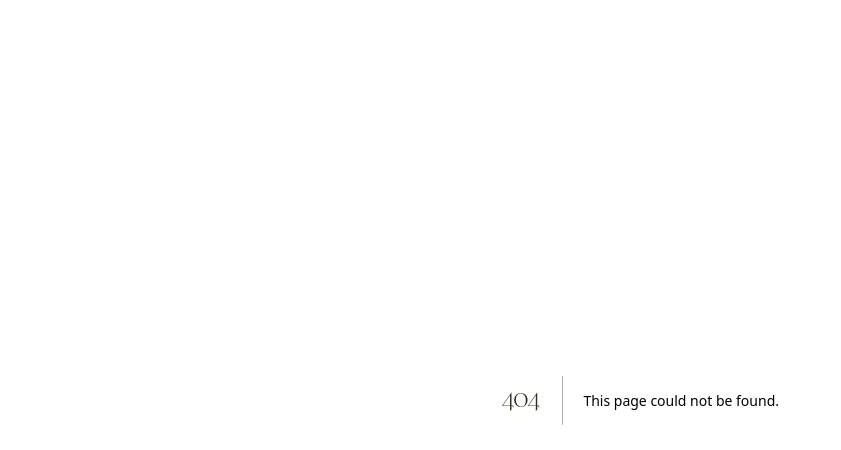
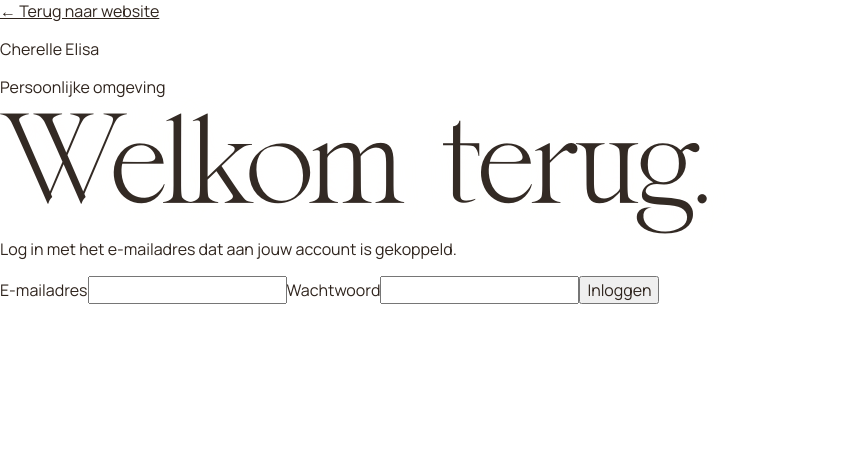
Before and after one commit to eddy9393/cherelleelisa.nl, a Next.js app: page /account in a window 1280 px wide. Before the commit this address had no page. Shown: the top 450 px of the page, without its empty margins (0-841 px from the left). Built offline with nearby package versions, Linux system fonts and the light colour scheme; no server answers.

Commit message:
Add shared account login portal

```diff
--- /dev/null
+++ b/app/account/page.tsx
@@ -0,0 +1,111 @@
+"use client";
+
+import { FormEvent, useEffect, useState } from "react";
+import {
+  accountIsAdmin,
+  getSavedAccountSession,
+  getSavedCmsSession,
+  loginAccount,
+  verifyAccountSession,
+  verifyCmsSession,
+} from "../../lib/cherelleCms";
+
+export default function AccountPage() {
+  const [ready, setReady] = useState(false);
+  const [email, setEmail] = useState("");
+  const [password, setPassword] = useState("");
+  const [busy, setBusy] = useState(false);
+  const [error, setError] = useState("");
+
+  useEffect(() => {
+    let active = true;
+
+    async function initialize() {
+      const adminSession = getSavedCmsSession();
+      if (adminSession && await verifyCmsSession(adminSession)) {
+        if (active) window.location.replace("/admin");
+        return;
+      }
+
+      const saved = getSavedAccountSession();
+      if (saved && await verifyAccountSession(saved)) {
+        const isAdmin = await accountIsAdmin(saved);
+        if (active) window.location.replace(isAdmin ? "/admin" : "/mijn-account");
+        return;
+      }
+
+      if (active) setReady(true);
+    }
+
+    void initialize();
+    return () => {
+      active = false;
+    };
+  }, []);
+
+  async function handleLogin(event: FormEvent<HTMLFormElement>) {
+    event.preventDefault();
+    setBusy(true);
+    setError("");
+
+    try {
+      const result = await loginAccount(email.trim(), password);
+      window.location.replace(result.isAdmin ? "/admin" : "/mijn-account");
+    } catch (loginError) {
+      setError(loginError instanceof Error ? loginError.message : "Inloggen is mislukt.");
+      setBusy(false);
+    }
+  }
+
+  if (!ready) {
+    return (
+      <main className="accountPortalPage">
+        <div className="accountPortalLoading">Persoonlijke omgeving laden…</div>
+      </main>
+    );
+  }
+
+  return (
+    <main className="accountPortalPage">
+      <a className="accountPortalBack" href="/">← Terug naar website</a>
+
+      <section className="accountPortalCard">
+        <p className="accountPortalScript">Cherelle Elisa</p>
+        <p className="accountPortalKicker">Persoonlijke omgeving</p>
+        <h1>Welkom terug.</h1>
+        <p className="accountPortalIntro">
+          Log in met het e-mailadres dat aan jouw account is gekoppeld.
+        </p>
+
+        <form className="accountPortalForm" onSubmit={handleLogin}>
+          <label>
+            <span>E-mailadres</span>
+            <input
+              type="email"
+              autoComplete="email"
+              value={email}
+              onChange={(event) => setEmail(event.target.value)}
+              required
+            />
+          </label>
+          <label>
+            <span>Wachtwoord</span>
+            <input
+              type="password"
+              autoComplete="current-password"
+              value={password}
+              onChange={(event) => setPassword(event.target.value)}
+              required
+            />
+          </label>
+
+          {error && <p className="accountPortalError">{error}</p>}
+
+          <button type="submit" disabled={busy}>
+            {busy ? "Inloggen…" : "Inloggen"}
+          </button>
+        </form>
+      </section>
+    </main>
+  );
+}
```
